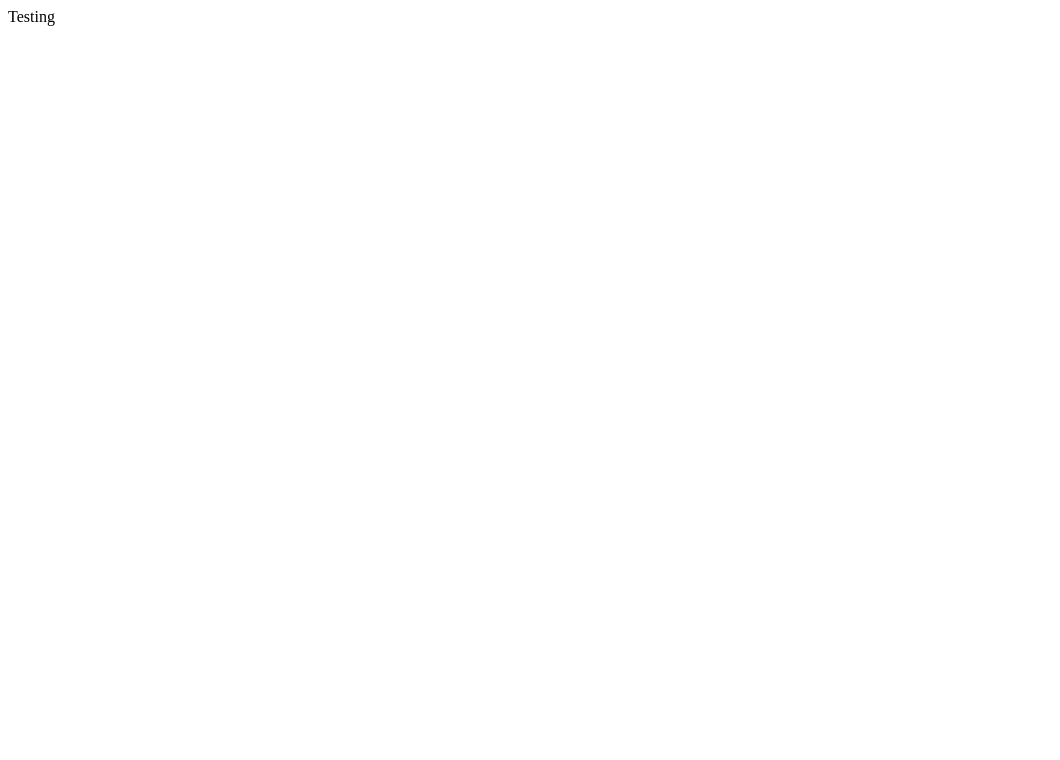
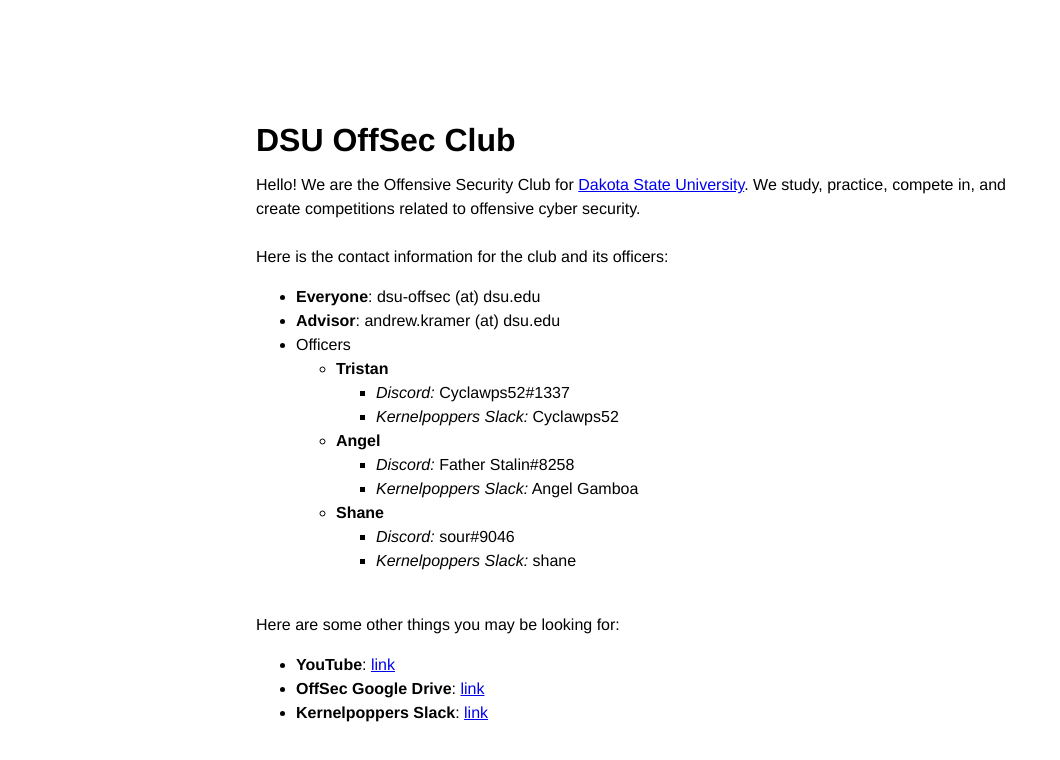
Before and after one commit to DSUOffSec/offsec.club, a plain HTML site: page index.html in a window 1280 px wide. Shown: the whole page, without its empty margins (0-1060 px from the left). Drawn offline with Linux system fonts and the light colour scheme.

Commit message:
Update index.html

```diff
--- a/index.html
+++ b/index.html
@@ -1 +1,83 @@
-Testing
+
+<!DOCTYPE html>
+<html>
+	<!-- Yeah, I bet you like this artisinal HTML. -->
+	<head>
+		<meta charset="utf-8"/>
+		<style>
+			body {
+				font-family: Helvetica, sans-serif;
+				line-height: 1.5rem;
+				margin: 8rem 20%;
+			}
+		</style>
+		<meta name="viewport" content="width=device-width, initial-scale=1">
+		<title>DSU OffSec Club</title>
+	</head>
+	<body>
+		<h1>DSU OffSec Club</h1>
+
+		Hello! We are the Offensive Security Club for <a href="https://dsu.edu">Dakota State University</a>. We study, practice, compete in, and create competitions related to offensive cyber security.
+		<br><br>
+		Here is the contact information for the club and its officers:
+		<ul>
+			<li>
+				<b>Everyone</b>: dsu-offsec (at) dsu.edu
+			</li>
+			<li>
+				<b>Advisor</b>: andrew.kramer (at) dsu.edu
+			</li>
+			<li>
+				Officers
+				<ul>
+					<li>
+						<b>Tristan</b>
+						<ul>
+							<li>
+								<i>Discord:</i> Cyclawps52#1337
+							</li>
+							<li>
+								<i>Kernelpoppers Slack:</i> Cyclawps52
+							</li>
+						</ul>
+					</li>
+					<li>
+						<b>Angel</b>
+						<ul>
+              <li>
+                <i>Discord:</i> Father Stalin#8258
+							<li>
+								<i>Kernelpoppers Slack:</i> Angel Gamboa
+							</li>
+						</ul>
+					</li>
+					<li>
+						<b>Shane</b>
+						<ul>
+							<li>
+								<i>Discord:</i> sour#9046
+							</li>
+							<li>
+								<i>Kernelpoppers Slack:</i> shane
+							</li>
+						</ul>
+					</li>
+				</ul>
+			</li>
+		</ul>
+
+		<br>
+		Here are some other things you may be looking for:
+		<ul>
+			<li>
+				<b>YouTube</b>: <a href="http:/youtube.offsec.club">link</a>
+			</li>
+      <li>
+        <b>OffSec Google Drive</b>: <a href="http://resources.offsec.club">link</a>
+      </li>
+      <li>
+        <b>Kernelpoppers Slack</b>: <a href="https://kernelpoppers.org/docs/slack-welcome">link</a>
+      </li>
+		</ul>
+	</body>
+</html>
```
